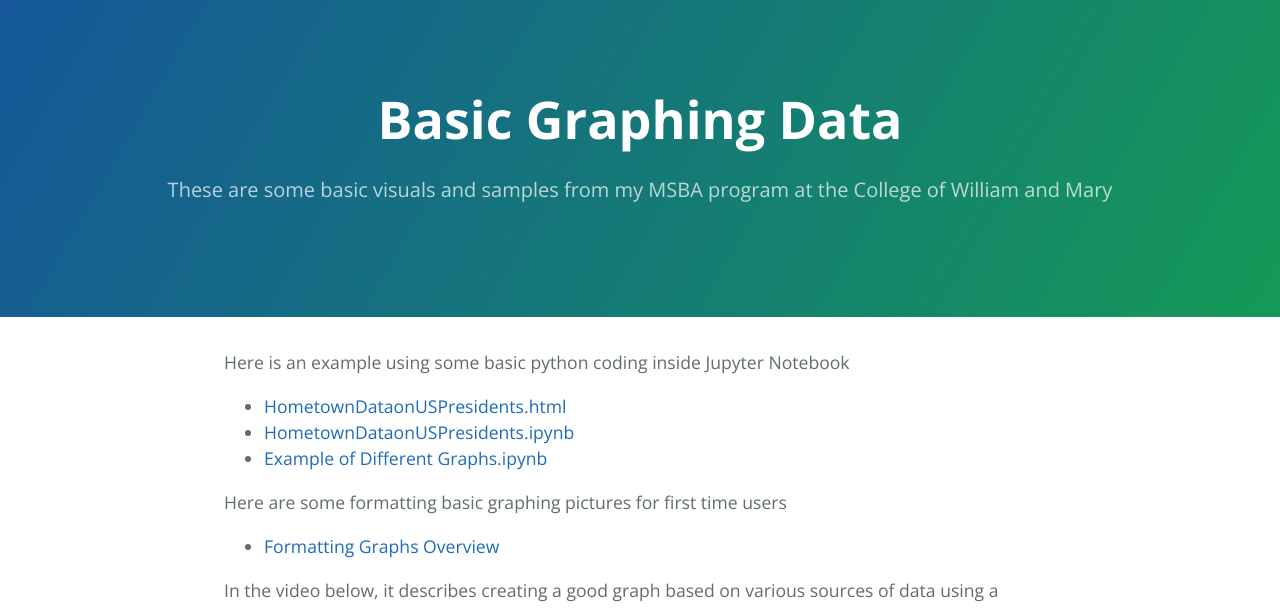
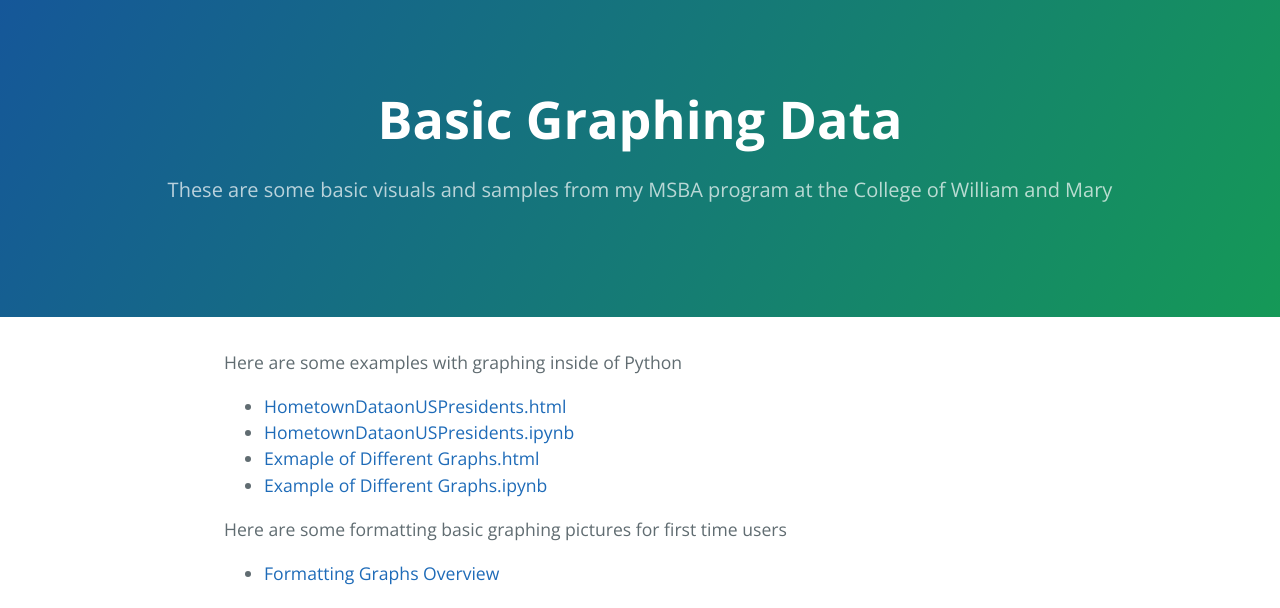
Before and after one commit to EnGinear87/EnGinear87.github.io, a Jekyll site: the page built from Basic Graphing Data/index.md, in a window 1280 px wide. Shown: the top 608 px of the page. Built offline with Jekyll 4.4.1, drawn with Linux system fonts in a browser that asks for light colours; our own code applies the rules of GitHub Pages for plain Markdown files.

Commit message:
Update index.md

```diff
--- a/Basic Graphing Data/index.md
+++ b/Basic Graphing Data/index.md
@@ -2,9 +2,10 @@
 title: Basic Graphing Data
 description: These are some basic visuals and samples from my MSBA program at the College of William and Mary
 ---
-Here is an example using some basic python coding inside Jupyter Notebook
+Here are some examples with graphing inside of Python
 - [HometownDataonUSPresidents.html](HometownDataonUSPresidents.html)
 - [HometownDataonUSPresidents.ipynb](HometownDataonUSPresidents.ipynb)
+- [Exmaple of Different Graphs.html](ExampleofDifferentGraphs.html)
 - [Example of Different Graphs.ipynb](ExampleofDifferentGraphs.ipynb)
 
 Here are some formatting basic graphing pictures for first time users
```
